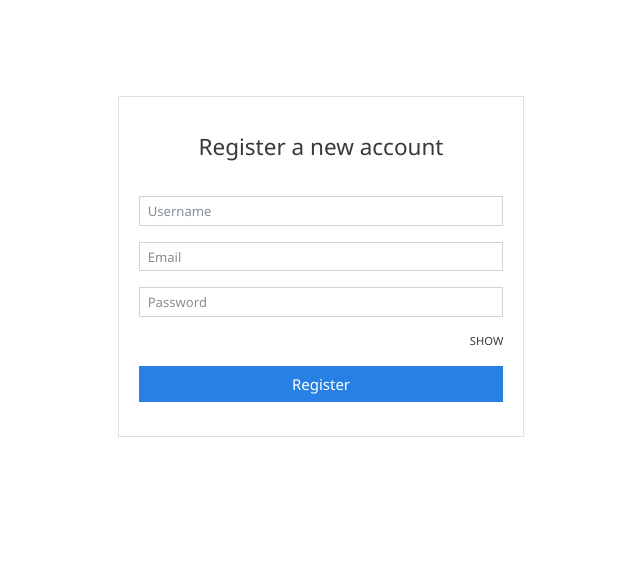
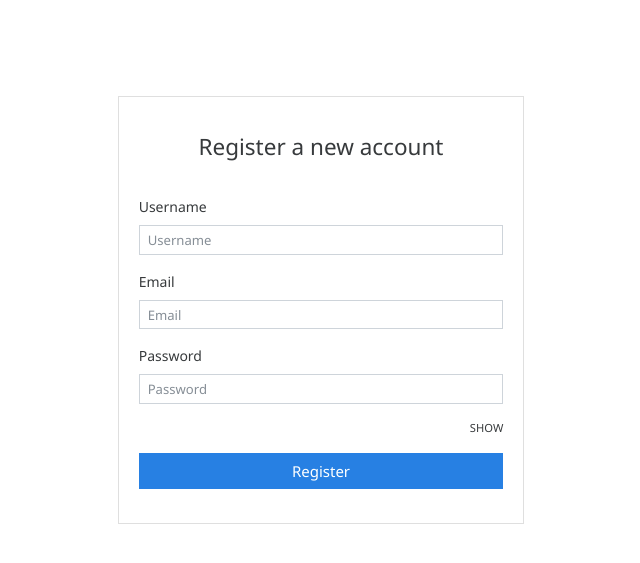
Before and after one commit to redcican/Django-Expense-App, a Django app: template templates/authentication/register.html in a window 1280 px wide. Shown: the top 563 px of the page, without its empty margins (319-959 px from the left). Run offline with Django 3.2, Linux system fonts and the light colour scheme; the template is opened without the code that fills it, so the values that code supplies are empty; some libraries are stand-ins or nearby versions.

Commit message:
modify html

```diff
--- a/templates/authentication/register.html
+++ b/templates/authentication/register.html
@@ -9,10 +9,11 @@
 
     <div class="card-body">
         <div class="card-title text-center py-3">
-        <h4>Register a new account</h4>
-    </div>
+            <h4>Register a new account</h4>
+        </div>
         <form action="" method="post">
           <div class="form-group">
+            <label for="exampleInputUsername">Username</label>
             <input
               type="username"
               name="username"
@@ -22,6 +23,7 @@
             />
           </div>
           <div class="form-group">
+            <label for="exampleInputEmail">Email</label>
             <input
               type="email"
               name="email"
@@ -31,6 +33,7 @@
             />
           </div>
             <div class="form-group">
+            <label for="exampleInputPassword">Password</label>
             <input
               type="password"
               name="password"
@@ -41,7 +44,7 @@
             <small class="float-right py-3">SHOW</small>
           </div>
 
-            <input type="submit" value="Register" class="btn btn-block btn-primary"/>
+        <input type="submit" value="Register" class="btn btn-block btn-primary"/>
         </form>
         </div>
       </div>
```
